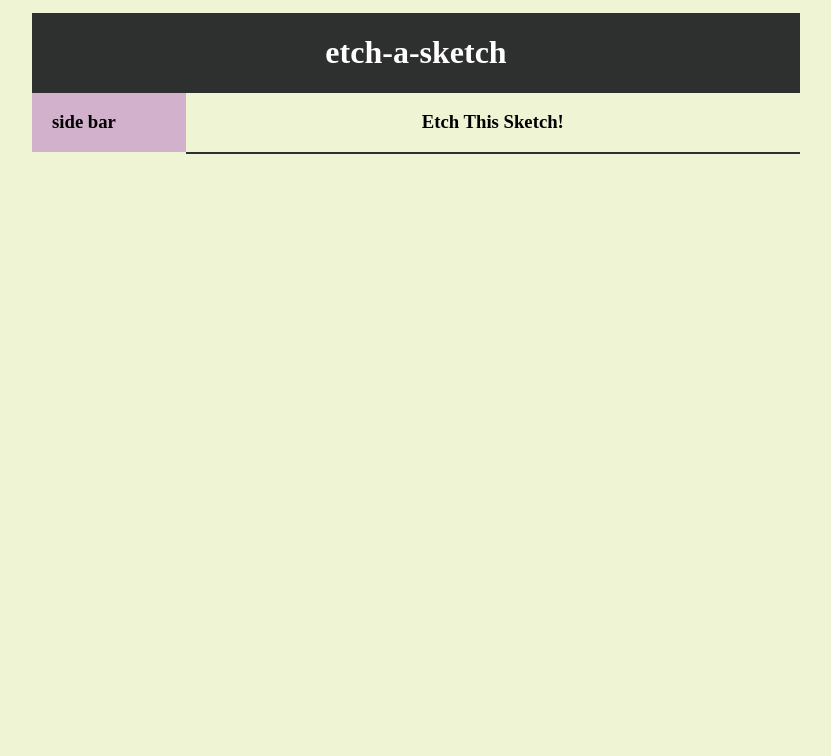
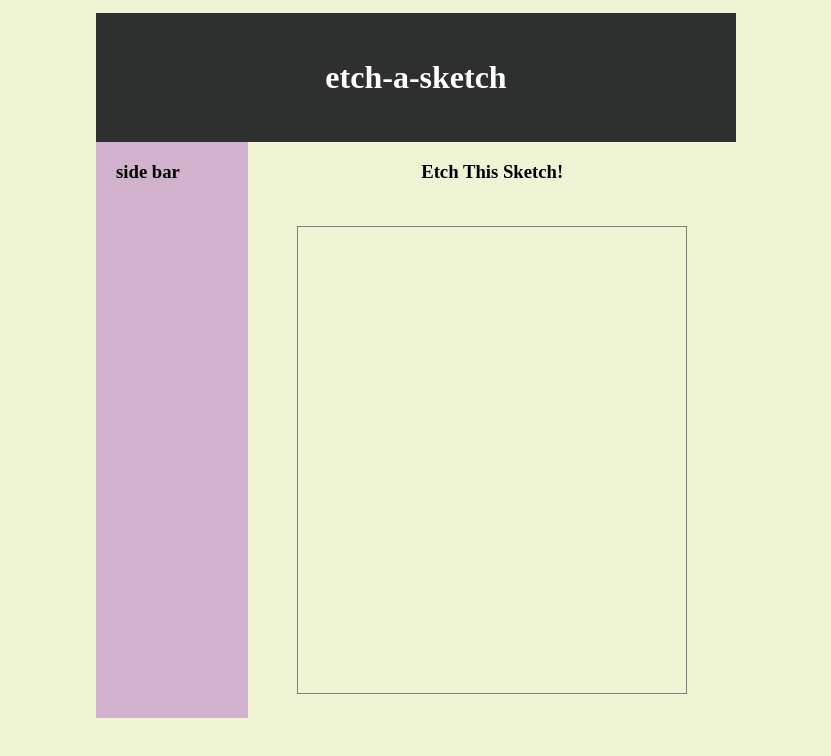
Before and after one commit to SirBecalo/etch-a-sketch, a plain HTML site: page index.html in a window 1280 px wide. Shown: the whole page, without its empty margins (224-1055 px from the left). Drawn offline with Linux system fonts and the light colour scheme.

Commit message:
organized canva pixels correctly

```diff
--- a/app.js
+++ b/app.js
@@ -1,35 +1,28 @@
 //palette: EEF4D4 DAEFB3 D1B1CB 2E2F2F 051014
 
 
-//sheinanigans to be understood
-// const num = 6
-// const dimension = 50/num
 
-//table templates
 const sketch = document.querySelector(".sketch") //where the magic happens!
 
-
-//the template for a pixel
-// const box = document.createElement("div")
-// box.style.border = '1px solid lightgray'
-// box.style.width = `${dimension}%`
-// box.style.height = `${dimension}%`
-// box.classList.add("box")
-// old, folded
-// for (let i = 0; i < num * num; i++) {
-//     table.appendChild(box.cloneNode(true))
-// }
-
-//trying to place pixels with table element
 let gridSize = 6
 
 function fillTable(size){
-for (let pixels = 0; pixels <= size; pixels++) {
-    const pixel = document.createElement("div") //1 div,  pixel!
-    pixel.id = pixels //gotta name them all!
-    pixel.classList.add("pixel")
-    sketch.appendChild(pixel) //gotta dispaly them all!
- }
+    for (let cols = 0; cols <= size; cols++) {
+        const col = document.createElement("div") //1 div,  1 col!
+        col.id = cols //gotta name them all!
+        col.classList.add("col")
+        sketch.appendChild(col) //gotta dispaly them all!
+        for (let pixels = 0; pixels <= size; pixels++) {
+            const pixel = document.createElement("div") //1 div,  1 col!
+            pixel.id = pixels //gotta name them all!
+            pixel.classList.add("pixel")
+            col.appendChild(pixel) //gotta dispaly them all!
+
+
+
+        }
+    }
 }
 
-fillTable(gridSize ** 2)
+
+fillTable(gridSize)
--- a/style.css
+++ b/style.css
@@ -11,7 +11,8 @@ body{
     padding: 0;
     margin: auto;
     margin-top: 1%;
-    width: 60%
+    height: 90vh;
+    width: 50vw;
 }
 
 .title-bar{
@@ -20,7 +21,7 @@ body{
     justify-content: center;
     background-color: #2E2F2F;
     width: 100%;
-    flex: 1 1 auto;
+    height: 18%;
 
 }
 .title{
@@ -42,8 +43,7 @@ body{
     align-self: flex-start;
     height: 100%;
     margin: 0;
-    flex: 1 1 auto;
-    border-bottom: 2px solid light;
+    width: 25%;
 
 }
 
@@ -57,13 +57,18 @@ body{
     flex-direction: column;
     width: 80%;
     text-align: center;
-    border-bottom: 2px solid #2E2F2F;
 }
 
 .sketch{
     display: flex;
+    border: 1px solid gray;
     flex-direction: row;
     flex-flow: wrap;
+    flex-grow: 1;
+    margin: 10%;
+    margin-top: 5%;
+    margin-bottom: 5%;
+
 }
 
 .table{
@@ -76,6 +81,14 @@ td{
     color: white;
 }
 
-.pixel{
+.col{
+    display: flex;
+    flex-direction: column;
     flex-grow: 1;
 }
+
+.pixel{
+    display: flex;
+    width: 100%;
+    flex-grow: 1;
+}
```
